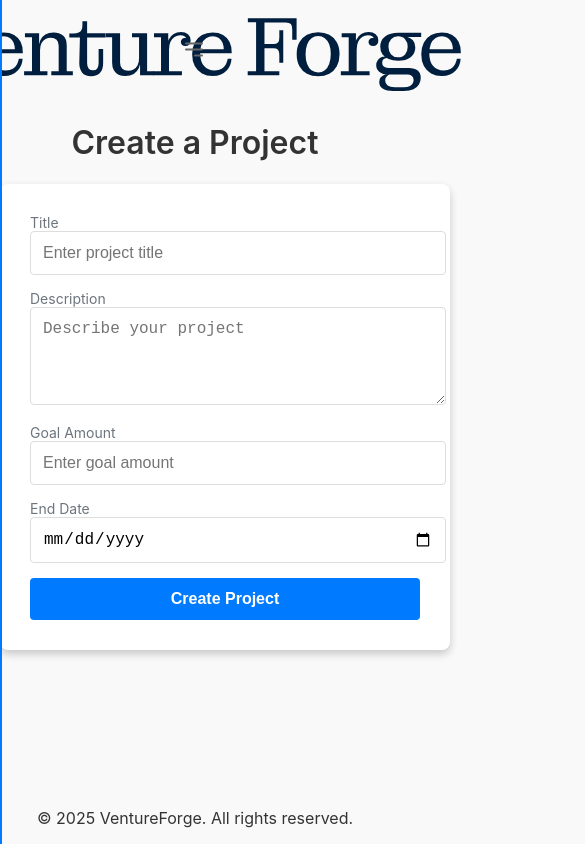
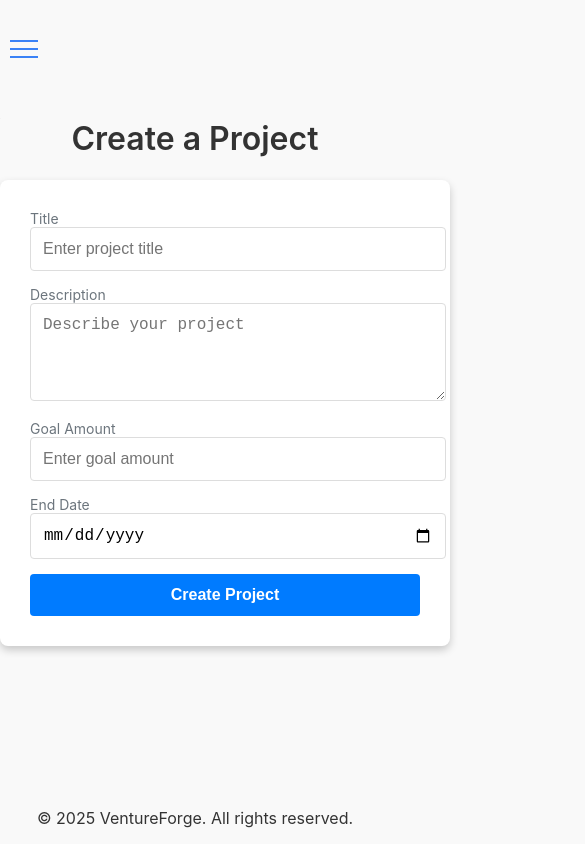
Before and after one commit to YashwanthVN/CrowdFunding-react, a React (Vite) app: page /create-project in a window 390 px wide. Shown: the top 844 px of the page, 585 px wide, since content can reach past the window. Built offline with nearby package versions, Linux system fonts and the light colour scheme.

Commit message:
Fixed the hamburger menu component with hamburger-react package

```diff
--- a/package.json
+++ b/package.json
@@ -14,6 +14,7 @@
     "firebase": "^12.2.1",
     "framer-motion": "^12.23.12",
     "gsap": "^3.13.0",
+    "hamburger-react": "^2.5.2",
     "locomotive-scroll": "^4.1.4",
     "react": "^19.1.1",
     "react-dom": "^19.1.1",
--- /dev/null
+++ b/src/components/HamburgerMenu.jsx
@@ -0,0 +1,17 @@
+import React from "react";
+import { Sling as Hamburger } from "hamburger-react";
+
+const HamburgerMenu = ({ isOpen, setOpen }) => {
+  return (
+    <div className="z-50">
+      <Hamburger
+        toggled={isOpen}
+        toggle={setOpen}
+        size={28}
+        color="#3b82f6"
+      />
+    </div>
+  );
+};
+
+export default HamburgerMenu;
--- a/src/components/Header.jsx
+++ b/src/components/Header.jsx
@@ -1,37 +1,52 @@
-import React, { useState } from 'react';
-import { Link, useLocation } from 'react-router-dom';
-import logo from '../assets/venture_forge.svg';
+import React, { useState } from "react";
+import { Link, useLocation } from "react-router-dom";
+import logo from "../assets/venture_forge.svg";
+import HamburgerMenu from "../components/HamburgerMenu";
 
 const Header = () => {
   const [menuOpen, setMenuOpen] = useState(false);
   const location = useLocation();
 
-  const toggleMenu = () => {
-    setMenuOpen(!menuOpen);
-  };
-
   return (
     <header className="bg-blue-600 text-white shadow-md relative">
-      <div className="container mx-auto px-4 py-4 flex items-center justify-center z-10">
-        <Link to="/">
+      {/* Top bar */}
+      <div className="container mx-auto px-4 py-4 flex items-center justify-between">
+        {/* Left: Hamburger */}
+        <HamburgerMenu isOpen={menuOpen} setOpen={setMenuOpen} />
+
+        {/* Center: Logo */}
+        <Link to="/" className="flex items-center">
           <img src={logo} alt="Venture Forge Logo" className="h-10" />
         </Link>
+
+        {/* Right: Placeholder (keeps logo centered) */}
+        <div className="w-8"></div>
       </div>
-      <button
-        className="toggle-button"
-        onClick={toggleMenu}
-        aria-label="Toggle navigation menu"
+
+      {/* Dark backdrop */}
+      {menuOpen && (
+        <div
+          className="fixed inset-0 bg-black bg-opacity-50 z-40"
+          onClick={() => setMenuOpen(false)}
+        ></div>
+      )}
+
+      {/* Sidebar sliding in from left */}
+      <nav
+        className={`fixed top-0 left-0 h-full w-64 bg-blue-700 text-white shadow-lg transform transition-transform duration-300 z-50 ${
+          menuOpen ? "translate-x-0" : "-translate-x-full"
+        }`}
       >
-        <svg viewBox="0 0 24 24" xmlns="http://www.w3.org/2000/svg">
-          <path d="M4 6h16M4 12h16m-7 6h7" stroke="currentColor" strokeWidth="2" strokeLinecap="round" strokeLinejoin="round" />
-        </svg>
-      </button>
-      <nav className={`toggle-menu ${menuOpen ? 'open' : ''}`}>
-        <ul>
+        <div className="p-4 border-b border-blue-500">
+          <span className="font-bold text-lg">Menu</span>
+        </div>
+        <ul className="flex flex-col p-4 space-y-4">
           <li>
             <Link
               to="/"
-              className={`hover:text-blue-200 ${location.pathname === '/' ? 'active' : ''}`}
+              className={`hover:text-blue-200 ${
+                location.pathname === "/" ? "font-semibold underline" : ""
+              }`}
               onClick={() => setMenuOpen(false)}
             >
               Home
@@ -40,7 +55,11 @@ const Header = () => {
           <li>
             <Link
               to="/create-project"
-              className={`hover:text-blue-200 ${location.pathname === '/create-project' ? 'active' : ''}`}
+              className={`hover:text-blue-200 ${
+                location.pathname === "/create-project"
+                  ? "font-semibold underline"
+                  : ""
+              }`}
               onClick={() => setMenuOpen(false)}
             >
               Create Project
@@ -49,7 +68,11 @@ const Header = () => {
           <li>
             <Link
               to="/dashboard"
-              className={`hover:text-blue-200 ${location.pathname === '/dashboard' ? 'active' : ''}`}
+              className={`hover:text-blue-200 ${
+                location.pathname === "/dashboard"
+                  ? "font-semibold underline"
+                  : ""
+              }`}
               onClick={() => setMenuOpen(false)}
             >
               Dashboard
@@ -58,7 +81,11 @@ const Header = () => {
           <li>
             <Link
               to="/login"
-              className={`hover:text-blue-200 ${location.pathname === '/login' ? 'active' : ''}`}
+              className={`hover:text-blue-200 ${
+                location.pathname === "/login"
+                  ? "font-semibold underline"
+                  : ""
+              }`}
               onClick={() => setMenuOpen(false)}
             >
               Login
```
Also changed, not shown: 1 other file (tests, documents, lock files or other folders).
